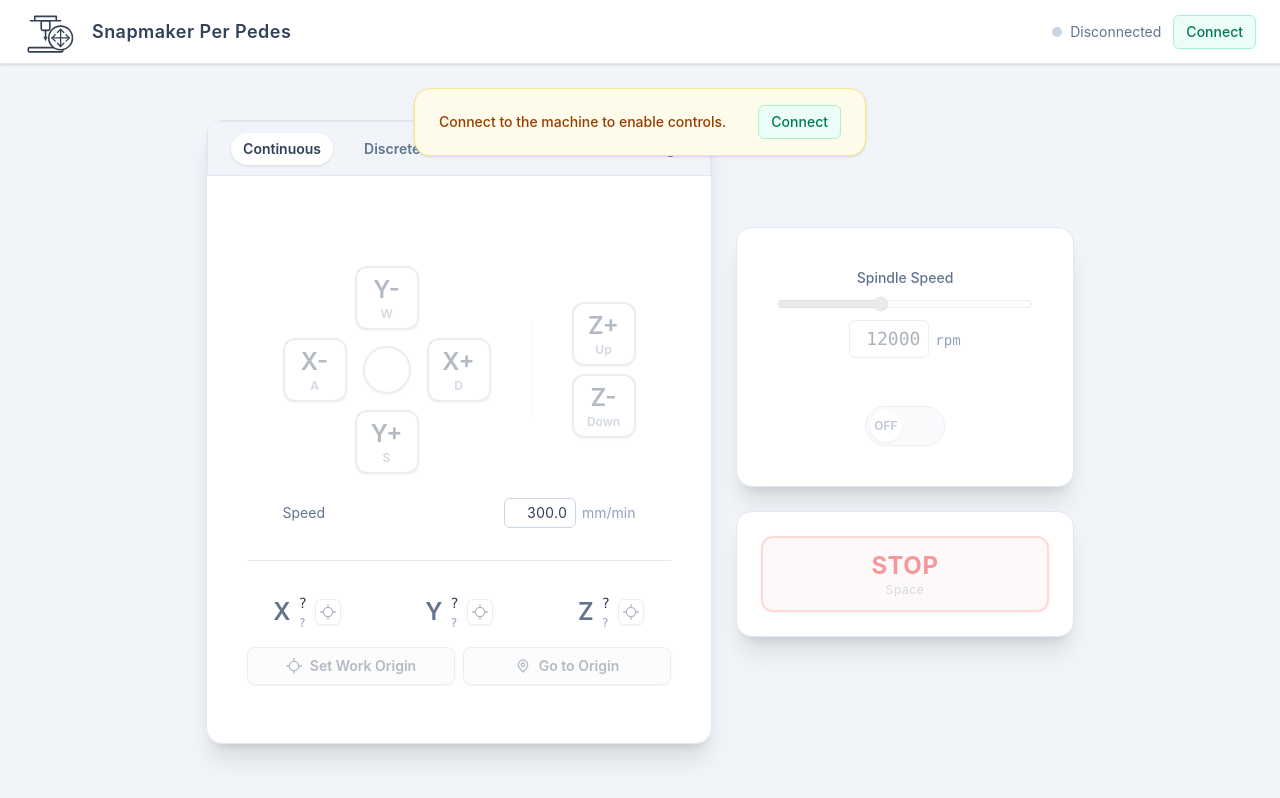
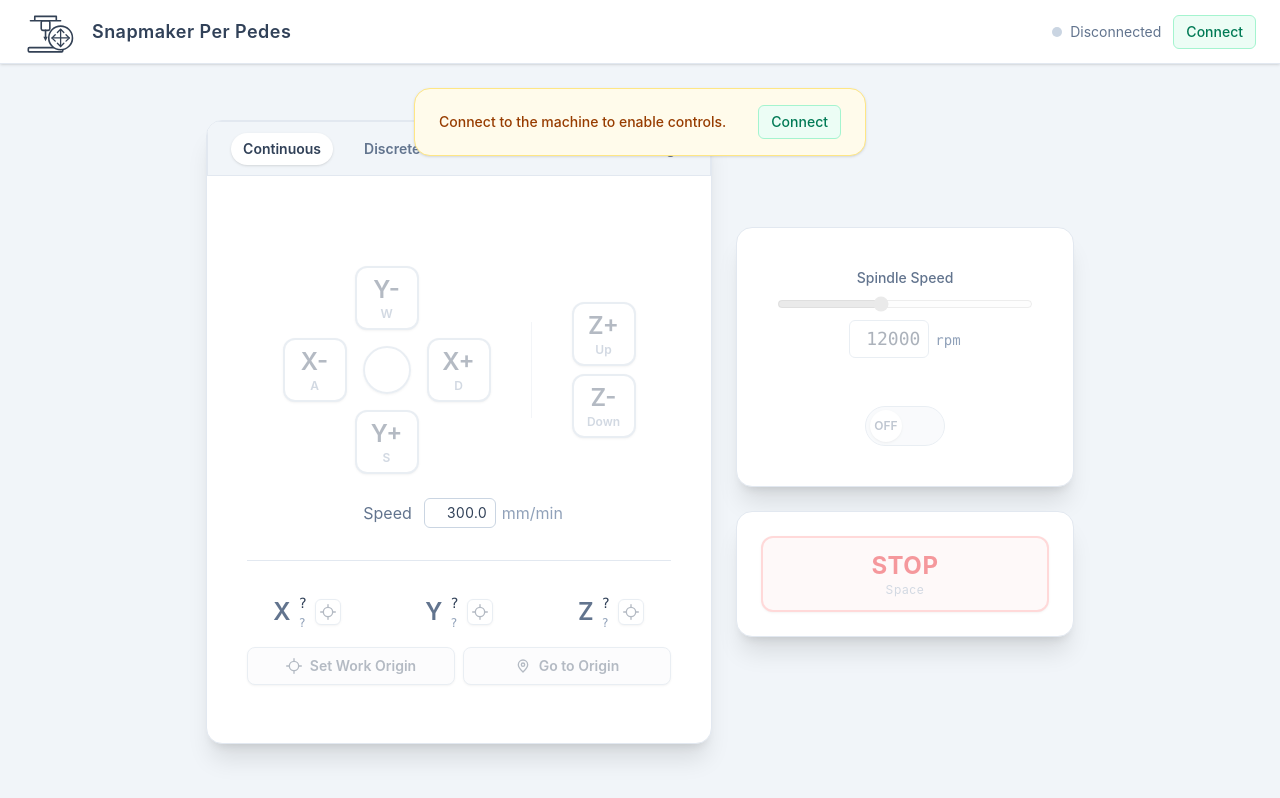
Before and after one commit to lukDev/snapmaker-perpedes, a React (Vite) app: page / in a window 1280 px wide. Built offline with nearby package versions, Linux system fonts and the light colour scheme.

Commit message:
component unification, refactoring

```diff
--- a/src/components/MovementPanel.tsx
+++ b/src/components/MovementPanel.tsx
@@ -1,5 +1,4 @@
 import type { ReactNode } from 'react';
-import FeedRateInput from './utils/FeedRateInput.tsx';
 import DiscreteJogControls from './modes/DiscreteJogControls.tsx';
 import DrillingControls from './modes/DrillingControls.tsx';
 import CircleControls from './modes/CircleControls.tsx';
@@ -108,6 +107,7 @@ export default function MovementPanel({
             <ModeTabs mode={mode} setMode={setMode} />
 
             <div className="flex h-full flex-col items-center justify-center gap-8 overflow-y-auto p-10">
+                <div className="flex w-full flex-col items-center gap-6">
                     {mode === 'continuous' && (
                         <ContinuousJogControls
                             pressed={pressed}
@@ -126,6 +126,27 @@ export default function MovementPanel({
                             setSpeed={setFeedRate}
                         />
                     )}
+                    {mode === 'circle' && (
+                        <CircleControls
+                            pressed={pressed}
+                            ready={ready}
+                            workPosition={workPosition}
+                            origin={circle.origin}
+                            setOrigin={circle.setOrigin}
+                            speed={feedRate}
+                            setSpeed={setFeedRate}
+                        />
+                    )}
+                    {mode === 'scrolling' && (
+                        <ScrollingControls
+                            ready={ready}
+                            axis={scrolling.axis}
+                            setAxis={scrolling.setAxis}
+                            distance={scrolling.distance}
+                            setDistance={scrolling.setDistance}
+                            stopSignal={pressed.has('Space')}
+                        />
+                    )}
                     {mode === 'drilling' && (
                         <DrillingControls
                             pressed={pressed}
@@ -140,31 +161,7 @@ export default function MovementPanel({
                             descended={drilling.descended}
                         />
                     )}
-                {mode === 'circle' && (
-                    <>
-                        <CircleControls
-                            pressed={pressed}
-                            ready={ready}
-                            workPosition={workPosition}
-                            origin={circle.origin}
-                            setOrigin={circle.setOrigin}
-                        />
-                        <FeedRateInput
-                            value={feedRate}
-                            onChange={setFeedRate}
-                        />
-                    </>
-                )}
-                {mode === 'scrolling' && (
-                    <ScrollingControls
-                        ready={ready}
-                        axis={scrolling.axis}
-                        setAxis={scrolling.setAxis}
-                        distance={scrolling.distance}
-                        setDistance={scrolling.setDistance}
-                        stopSignal={pressed.has('Space')}
-                    />
-                )}
+                </div>
 
                 <div className="h-px w-full bg-slate-200" />
 
--- a/src/components/modes/CircleControls.tsx
+++ b/src/components/modes/CircleControls.tsx
@@ -3,6 +3,7 @@ import { Key, WasdArrowGrid, CrosshairIcon } from '../utils/KeyBadge.tsx';
 import type { TrackedKey } from '../../hooks/useTrackedKeys.ts';
 import type { AxisPosition } from '../../hooks/snapmakerSerial.ts';
 import type { CircleOrigin } from '../../hooks/circleControl.ts';
+import FeedRateInput from '../utils/FeedRateInput.tsx';
 
 function formatRadius(
     origin: CircleOrigin | null,
@@ -20,15 +21,19 @@ export default function CircleControls({
     workPosition,
     origin,
     setOrigin,
+    speed,
+    setSpeed,
 }: {
     pressed: Set<TrackedKey>;
     ready: boolean;
     workPosition: AxisPosition | null;
     origin: CircleOrigin | null;
     setOrigin: () => void;
+    speed: number;
+    setSpeed: (value: number) => void;
 }): ReactNode {
     return (
-        <div className="flex flex-col items-center gap-6">
+        <>
             <div
                 className={`flex flex-col items-center gap-6 transition-opacity ${ready ? '' : 'pointer-events-none opacity-40'}`}>
                 <WasdArrowGrid pressed={pressed} />
@@ -53,6 +58,7 @@ export default function CircleControls({
                     Set Circle Origin
                 </button>
             </div>
-        </div>
+            <FeedRateInput value={speed} onChange={setSpeed} />
+        </>
     );
 }
--- a/src/components/modes/ContinuousJogControls.tsx
+++ b/src/components/modes/ContinuousJogControls.tsx
@@ -15,7 +15,7 @@ export default function ContinuousJogControls({
     setSpeed: (value: number) => void;
 }): ReactNode {
     return (
-        <div className="flex flex-col items-center gap-6">
+        <>
             <div
                 className={`transition-opacity ${ready ? '' : 'pointer-events-none opacity-40'}`}>
                 <WasdArrowGrid pressed={pressed} />
@@ -23,6 +23,6 @@ export default function ContinuousJogControls({
             <div className="flex w-full flex-col gap-2">
                 <FeedRateInput value={speed} onChange={setSpeed} />
             </div>
-        </div>
+        </>
     );
 }
--- a/src/components/modes/DiscreteJogControls.tsx
+++ b/src/components/modes/DiscreteJogControls.tsx
@@ -20,7 +20,7 @@ export default function DiscreteJogControls({
     setSpeed: (value: number) => void;
 }): ReactNode {
     return (
-        <div className="flex flex-col items-center gap-6">
+        <>
             <div
                 className={`transition-opacity ${ready ? '' : 'pointer-events-none opacity-40'}`}>
                 <WasdArrowGrid pressed={pressed} />
@@ -37,6 +37,6 @@ export default function DiscreteJogControls({
                 />
                 <FeedRateInput value={speed} onChange={setSpeed} />
             </div>
-        </div>
+        </>
     );
 }
--- a/src/components/modes/DrillingControls.tsx
+++ b/src/components/modes/DrillingControls.tsx
@@ -36,7 +36,7 @@ export default function DrillingControls({
     descended: number;
 }): ReactNode {
     return (
-        <div className="flex flex-col items-center gap-6">
+        <>
             <div
                 className={`flex flex-col items-center gap-6 transition-opacity ${ready ? '' : 'pointer-events-none opacity-40'}`}>
                 <Key code="ArrowDown" active={pressed.has('ArrowDown')} />
@@ -76,6 +76,6 @@ export default function DrillingControls({
                     decimals={1}
                 />
             </div>
-        </div>
+        </>
     );
 }
--- a/src/components/modes/ScrollingControls.tsx
+++ b/src/components/modes/ScrollingControls.tsx
@@ -72,7 +72,7 @@ export default function ScrollingControls({
     });
 
     return (
-        <div className="flex flex-col items-center gap-6">
+        <>
             <div
                 ref={containerRef}
                 className={`flex h-32 w-64 flex-col items-center justify-center gap-2 rounded-xl border-2 border-dashed text-slate-400 transition-opacity select-none ${
@@ -86,7 +86,7 @@ export default function ScrollingControls({
             <div className="flex w-full flex-col items-center gap-3">
                 <AxisSelector axis={axis} setAxis={setAxis} />
                 <NumberField
-                    label="Distance / increment"
+                    label="Increment"
                     value={distance}
                     onChange={setDistance}
                     unit="mm"
@@ -95,6 +95,6 @@ export default function ScrollingControls({
                     decimals={2}
                 />
             </div>
-        </div>
+        </>
     );
 }
--- a/src/components/utils/NamedUnitField.tsx
+++ b/src/components/utils/NamedUnitField.tsx
@@ -10,12 +10,12 @@ export default function NamedUnitField({
     input: ReactNode;
 }): ReactNode {
     return (
-        <label className="flex items-center justify-between gap-3 text-sm text-slate-500">
-            <span>{label}</span>
-            <span className="flex items-center gap-1.5">
+        <div className="flex w-full items-center gap-3">
+            <div className="flex w-2/5 justify-end text-slate-500">{label}</div>
+            <div className="flex w-3/5 items-center justify-start gap-1.5">
                 {input}
                 <span className="text-slate-400">{unit}</span>
-            </span>
-        </label>
+            </div>
+        </div>
     );
 }
```
Lines whose indentation alone changed are shown as unchanged.
